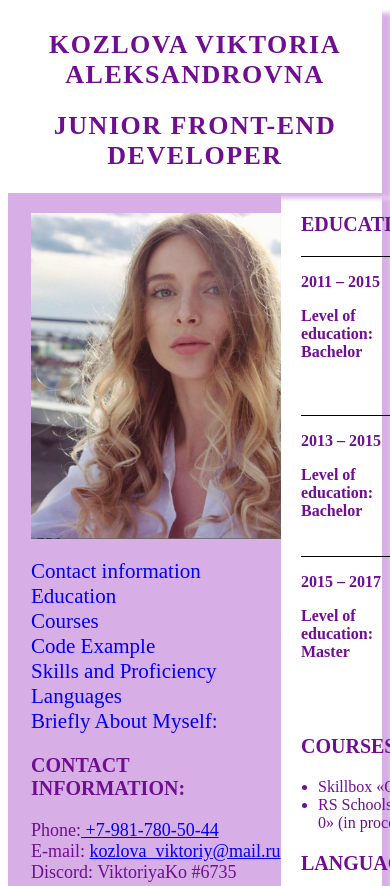
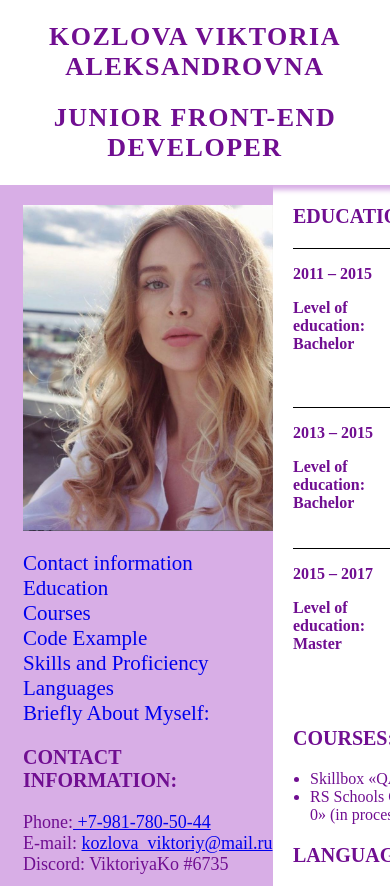
Before and after one commit to ViktoriyaKo/rsschool-cv, a plain HTML site: page index.html in a window 390 px wide. Shown: the top 886 px of the page. Drawn offline with Linux system fonts and the light colour scheme.

Commit message:
fix: change body in css

```diff
--- a/style.css
+++ b/style.css
@@ -1,6 +1,17 @@
 * {
   box-sizing: border-box;
   }
+
+  @media (max-width: 768px) {
+    .section {
+      width: 100%;
+    }
+  }
+
+body {
+  margin: 0;
+  min-height: 100vh;
+}
 
 .container {
   max-width: 1000px;
```
